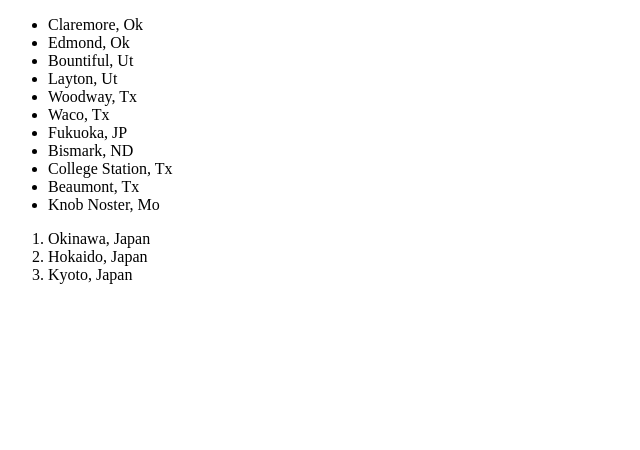
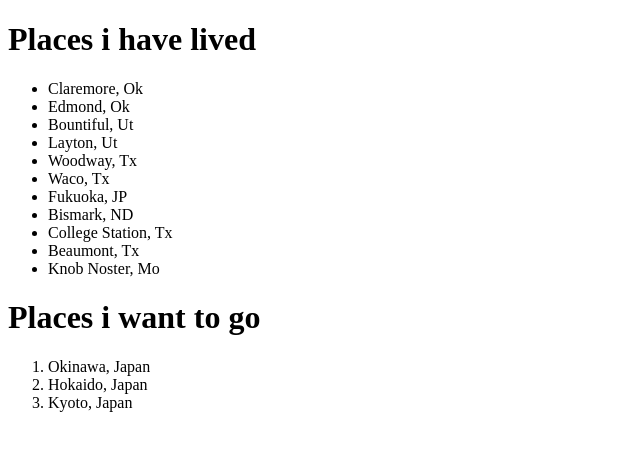
Before and after one commit to JHammer494/HTML-tutorials, a plain HTML site: page index.html in a window 1280 px wide. Shown: the whole page, without its empty margins (0-640 px from the left). Drawn offline with Linux system fonts and the light colour scheme.

Commit message:
Added Headers to both list

```diff
--- a/index.html
+++ b/index.html
@@ -4,6 +4,7 @@
 
   </head>
   <body>
+   <h1>Places i have lived</h1>
     <ul>
       <li>Claremore, Ok</li>
       <li>Edmond, Ok</li>
@@ -17,6 +18,7 @@
       <li>Beaumont, Tx</li>
       <li>Knob Noster, Mo</li>
     </ul>
+    <h1>Places i want to go</h1>
     <ol>
       <li>Okinawa, Japan</li>
       <li>Hokaido, Japan</li>
```
